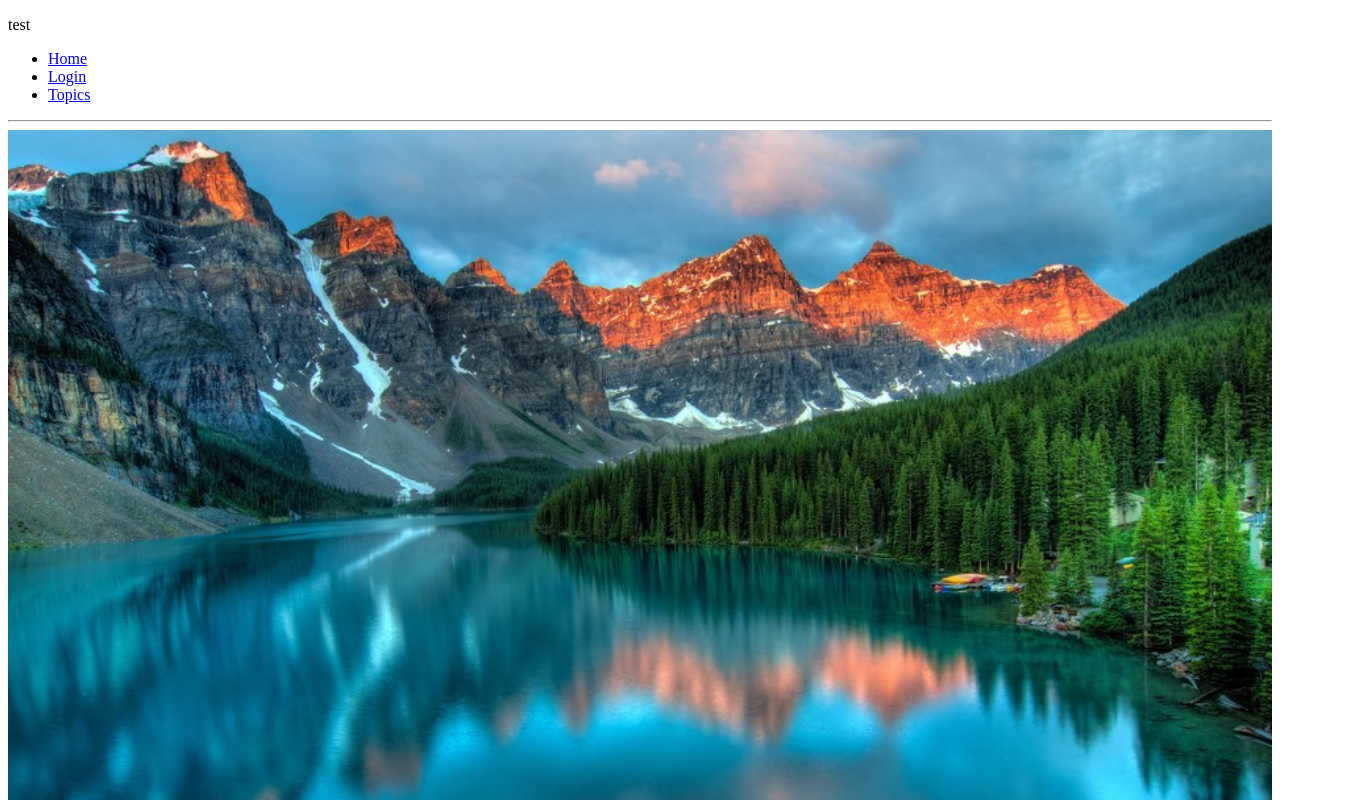
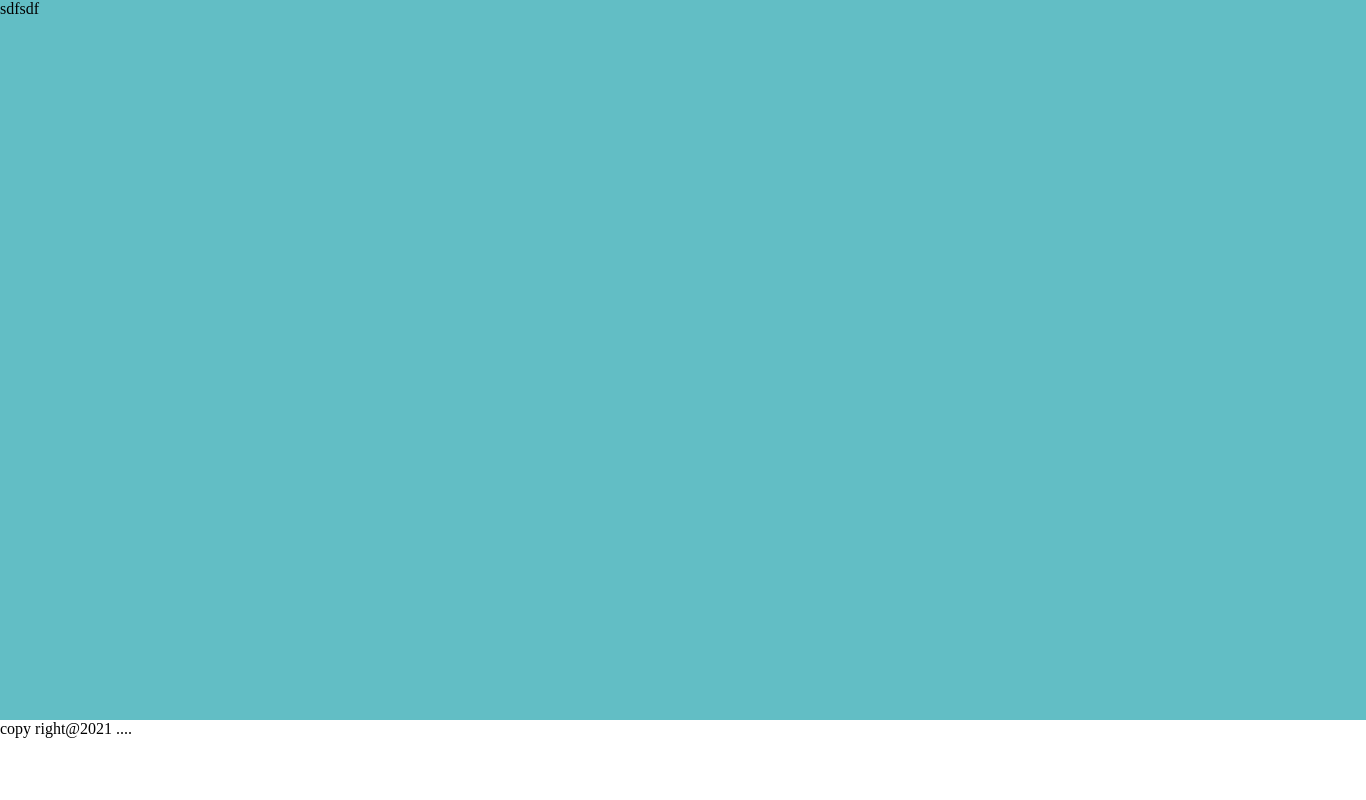
Before and after one commit to Louis-Shaw/react-start-kit, a React app: page /login in a window 1280 px wide. Shown: the top 800 px of the page, 1366 px wide, since content can reach past the window. Built offline with nearby package versions, Linux system fonts and the light colour scheme.

Commit message:
css layout

```diff
--- a/index.html
+++ b/index.html
@@ -8,7 +8,7 @@
     <title>REACT STARTER111</title>
 </head>
 <body>
-<div id="root" style="height: 100%"></div>
+<div id="root" style="display: flex; flex: 1;"></div>
 
 </body>
 </html>
--- a/package.json
+++ b/package.json
@@ -18,6 +18,7 @@
     "js-cookie": "^2.2.0",
     "mobx": "^6.3.2",
     "mobx-react": "^7.2.0",
+    "normalize.css": "^8.0.1",
     "object-assign": "^4.1.1",
     "react": "^17.0.2",
     "react-dom": "^17.0.2",
--- a/src/index.tsx
+++ b/src/index.tsx
@@ -2,15 +2,19 @@ import React from 'react'
 import ReactDOM from 'react-dom'
 import AppRouter from './routers'
 
+import 'normalize.css'
+
+const appStyle = {
+  display: 'flex',
+  flex: 1
+}
+
 function App() {
   return (
-    <div className="App">
-      <div className="App">
-        <p>test</p>
-      </div>
+    <div style={appStyle}>
       <AppRouter/>
     </div>
-  );
+  )
 }
 
 ReactDOM.render(
@@ -18,4 +22,4 @@ ReactDOM.render(
     <App />
   </React.StrictMode>,
   document.getElementById('root')
-);
+)
--- a/src/routers/index.tsx
+++ b/src/routers/index.tsx
@@ -3,29 +3,15 @@ import React from 'react'
 import { BrowserRouter as Router, Route, Link, BrowserRouter } from "react-router-dom"
 import Home from './home/home'
 import Login from './login/index'
+import layout from './layout.less'
 
 export default class AppRouter extends React.Component {
   public render():JSX.Element {
     return (
-      <div>
+      <div className={layout['media']}>
         <Router>
-          <div>
-            <ul>
-              <li>
-                <Link to="/">Home</Link>
-              </li>
-              <li>
-                <Link to="/login">Login</Link>
-              </li>
-              <li>
-                <Link to="/topics">Topics</Link>
-              </li>
-            </ul>
-
-            <hr />
             <Route exact path="/login" component={Login} />
             <Route exact path="/" component={Home} />
-          </div>
         </Router>
       </div>
     )
--- /dev/null
+++ b/src/routers/layout.less
@@ -0,0 +1,36 @@
+// html > body > #root > div > .media
+body, #root{
+    display: flex;
+    flex-direction: column;
+    flex: 1;
+}
+.media {
+    margin: 0 auto;
+    display: flex;
+    flex-direction: column;
+    flex: 1;
+}
+html {
+    height: 100%;
+    display: flex;
+}
+@media only screen and (min-width: 4096px) {
+    .media{
+        width: 4096px;
+    }
+}
+@media only screen and (max-width: 1366px) {
+    .media{
+        width: 1366px;
+    }
+}
+@media only screen and (min-height: 2160px) {
+    .media{
+        height: 2160px;
+    }
+}
+@media only screen and (max-height: 768px) {
+    .media{
+        height: 768px;
+    }
+}
--- a/src/routers/login/index.tsx
+++ b/src/routers/login/index.tsx
@@ -1,11 +1,16 @@
 import React from 'react'
-import Login_bg from '@/static/image/login_bg.jpeg'
-import style from './login.less'
+import loginBg from '@/static/image/login_bg.jpeg'
+import login from './login.less'
 
 function Login ():JSX.Element {
    return (
-     <div>
-       <img className={style['login-bg']} src={Login_bg} alt="login_bg" />
+     <div className={login['loginWrap']}>
+       <div className={login['body']}>
+        sdfsdf
+       </div>
+       <div className={login['footer']}>
+        copy right@2021 ....
+       </div>
      </div>
    )
 }
--- a/src/routers/login/login.less
+++ b/src/routers/login/login.less
@@ -1,3 +1,16 @@
-.login-bg{
+.loginWrap{
+  flex: 1;
+  display: flex;
+  flex-direction: column;
+}
+.footer{
+  flex: 1;
+}
+.body{
+  flex: 9;
+  background-color: rgb(98, 190, 197);
+}
+.loginBg{
   width: 100%;
+  height: 100%;
 }
```
Also changed, not shown: 1 other file (tests, documents, lock files or other folders).
